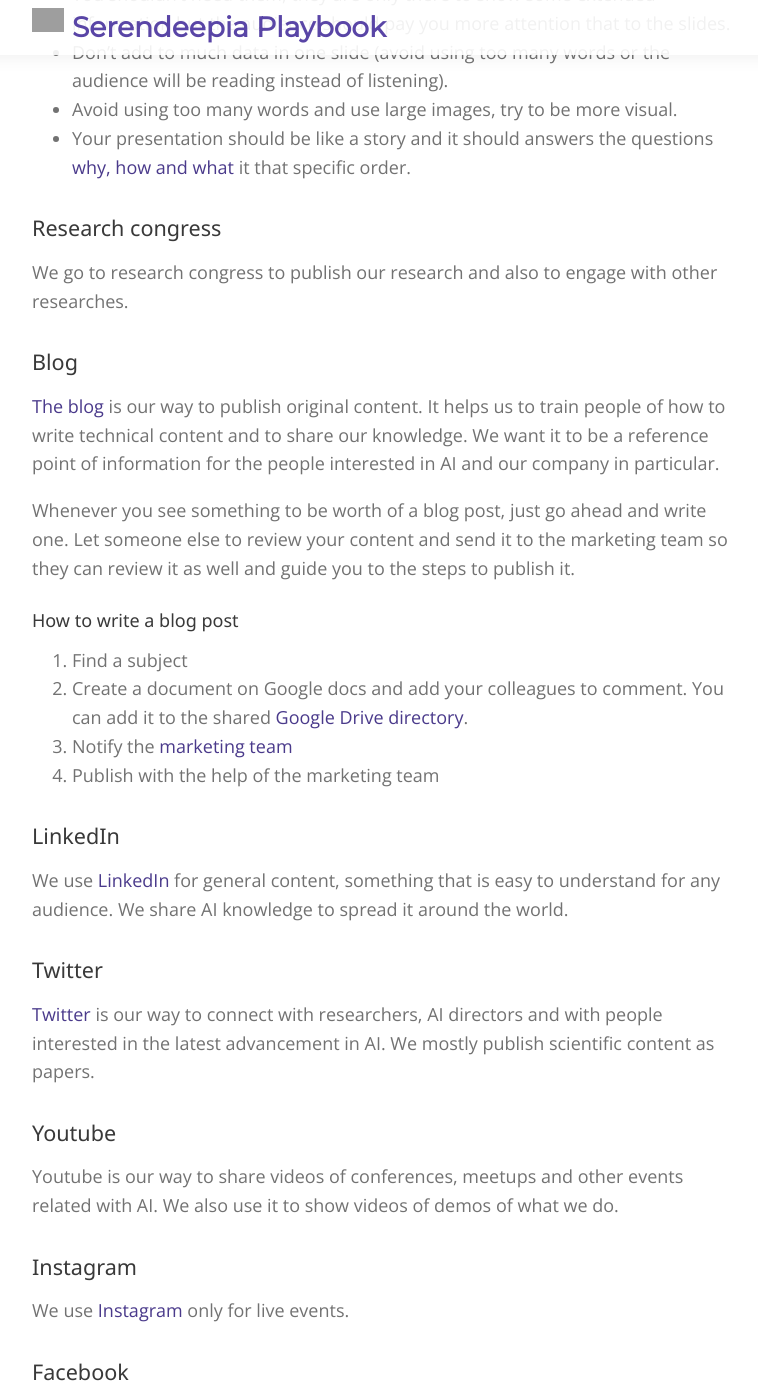
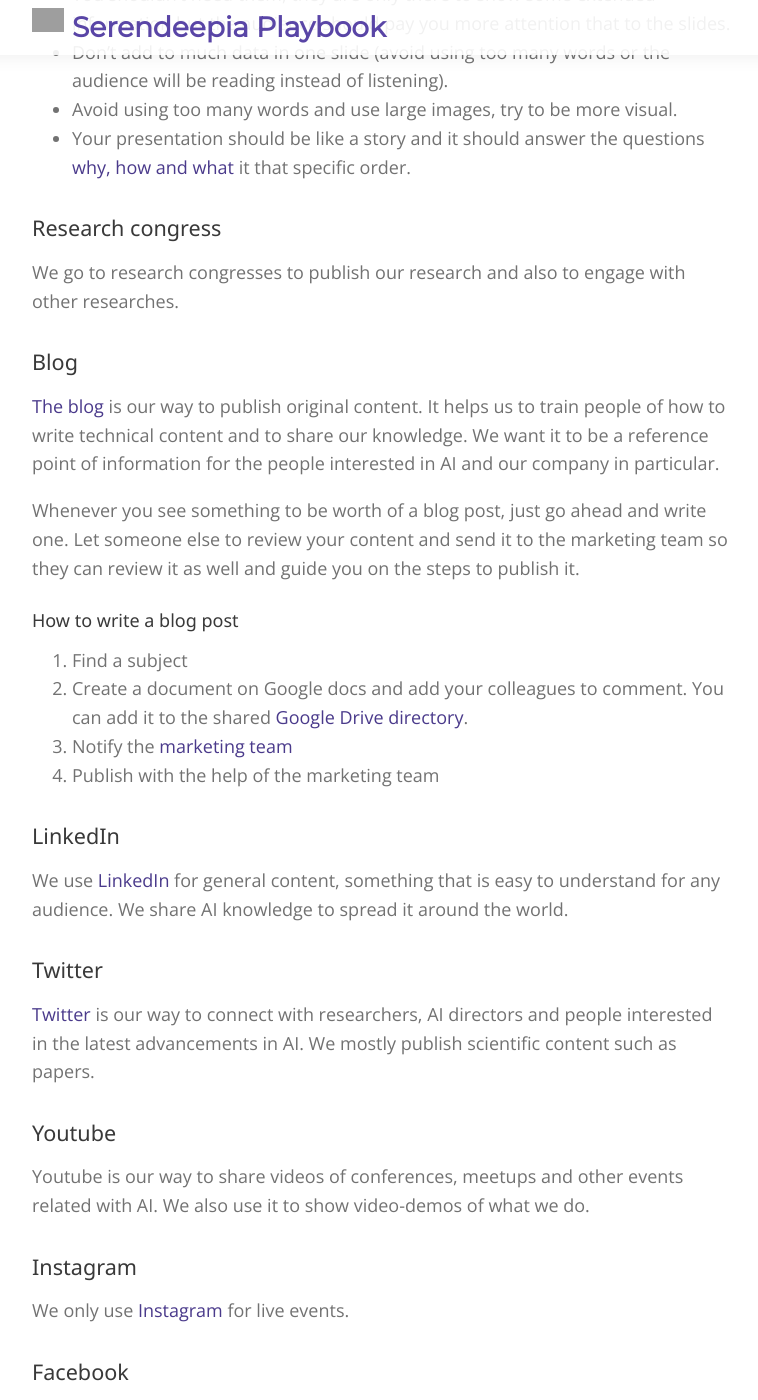
Before and after one commit to serendeepia/playbook, a Jekyll site: the page built from _docs/5_2_communication.md, in a window 1280 px wide and 1400 px high, scrolled down 1004 px. Shown: the whole window, without its empty margins (258-1016 px from the left). Built offline with Jekyll 4.4.1, drawn with Linux system fonts in a browser that asks for light colours; nearby versions of some CDN libraries; comment, search, counter and statistics services are not loaded; some of the changed text lies outside the part shown; grey boxes are pictures that could not be loaded.

Commit message:
Update 5_2_communication.md

```diff
--- a/_docs/5_2_communication.md
+++ b/_docs/5_2_communication.md
@@ -33,17 +33,17 @@ Some general suggestions about slides:
 * You shouldn't need them, they are only there to show some extended information but the audience should pay you more attention that to the slides.
 * Don't add to much data in one slide (avoid using too many words or the audience will be reading instead of listening).
 * Avoid using too many words and use large images, try to be more visual.
-* Your presentation should be like a story and it should answers the questions [why, how and what](https://www.disruptiveadvertising.com/business/why-how-what-in-that-order-using-the-golden-circle-to-improve-your-business-yourself/) it that specific order.
+* Your presentation should be like a story and it should answer the questions [why, how and what](https://www.disruptiveadvertising.com/business/why-how-what-in-that-order-using-the-golden-circle-to-improve-your-business-yourself/) it that specific order.
 
 ### Research congress
 
-We go to research congress to publish our research and also to engage with other researches.
+We go to research congresses to publish our research and also to engage with other researches.
 
 ### Blog
 
 [The blog](https://medium.com/serendeepia) is our way to publish original content. It helps us to train people of how to write technical content and to share our knowledge. We want it to be a reference point of information for the people interested in AI and our company in particular.
 
-Whenever you see something to be worth of a blog post, just go ahead and write one. Let someone else to review your content and send it to the marketing team so they can review it as well and guide you to the steps to publish it.
+Whenever you see something to be worth of a blog post, just go ahead and write one. Let someone else to review your content and send it to the marketing team so they can review it as well and guide you on the steps to publish it.
 
 #### How to write a blog post
 
@@ -58,15 +58,15 @@ We use [LinkedIn](https://www.linkedin.com/company/serendeepia/) for general con
 
 ### Twitter
 
-[Twitter](https://twitter.com/serendeepia) is our way to connect with researchers, AI directors and with people interested in the latest advancement in AI. We mostly publish scientific content as papers.
+[Twitter](https://twitter.com/serendeepia) is our way to connect with researchers, AI directors and people interested in the latest advancements in AI. We mostly publish scientific content such as papers.
 
 ### Youtube
 
-Youtube is our way to share videos of conferences, meetups and other events related with AI. We also use it to show videos of demos of what we do.
+Youtube is our way to share videos of conferences, meetups and other events related with AI. We also use it to show video-demos of what we do.
 
 ### Instagram
 
-We use [Instagram](https://www.instagram.com/serendeepia/) only for live events.
+We only use [Instagram](https://www.instagram.com/serendeepia/) for live events.
 
 ### Facebook
 
```
Also changed, not shown: other parts of _docs/5_2_communication.md (+2 -2 lines).
